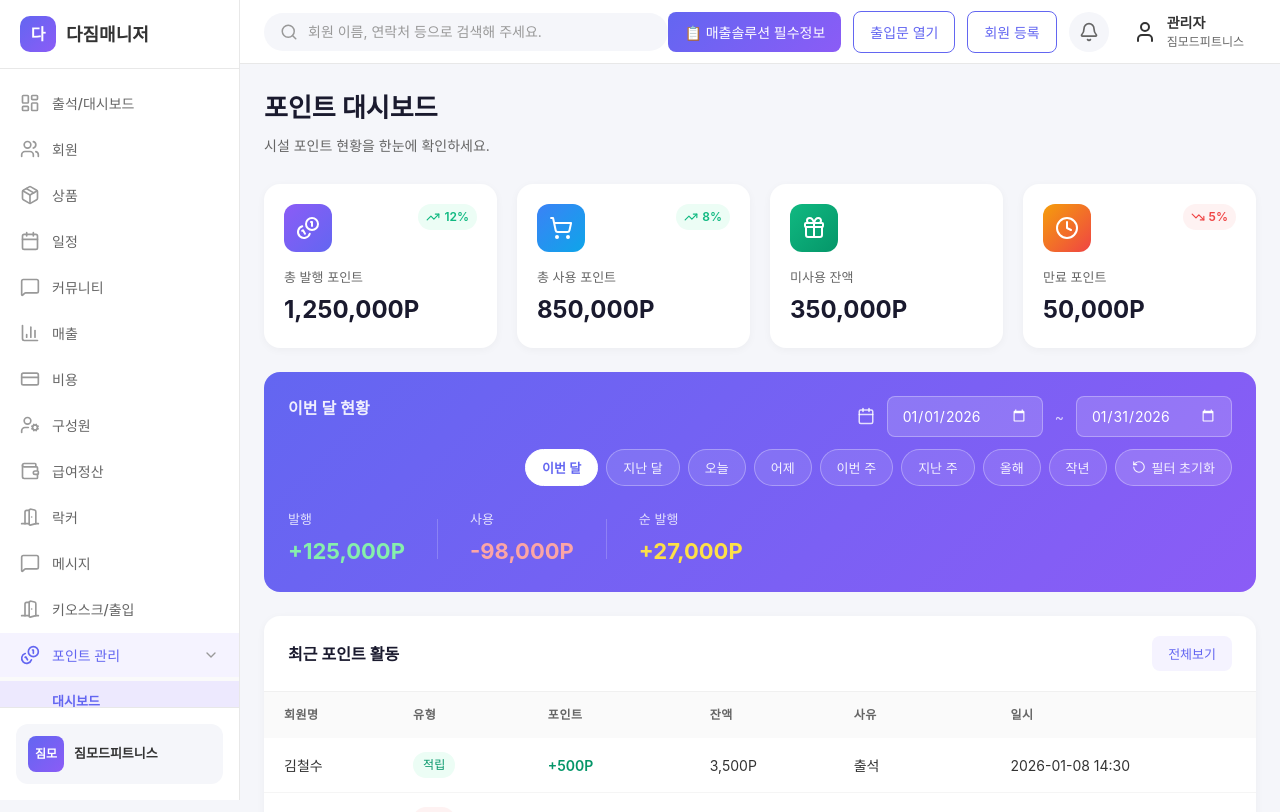
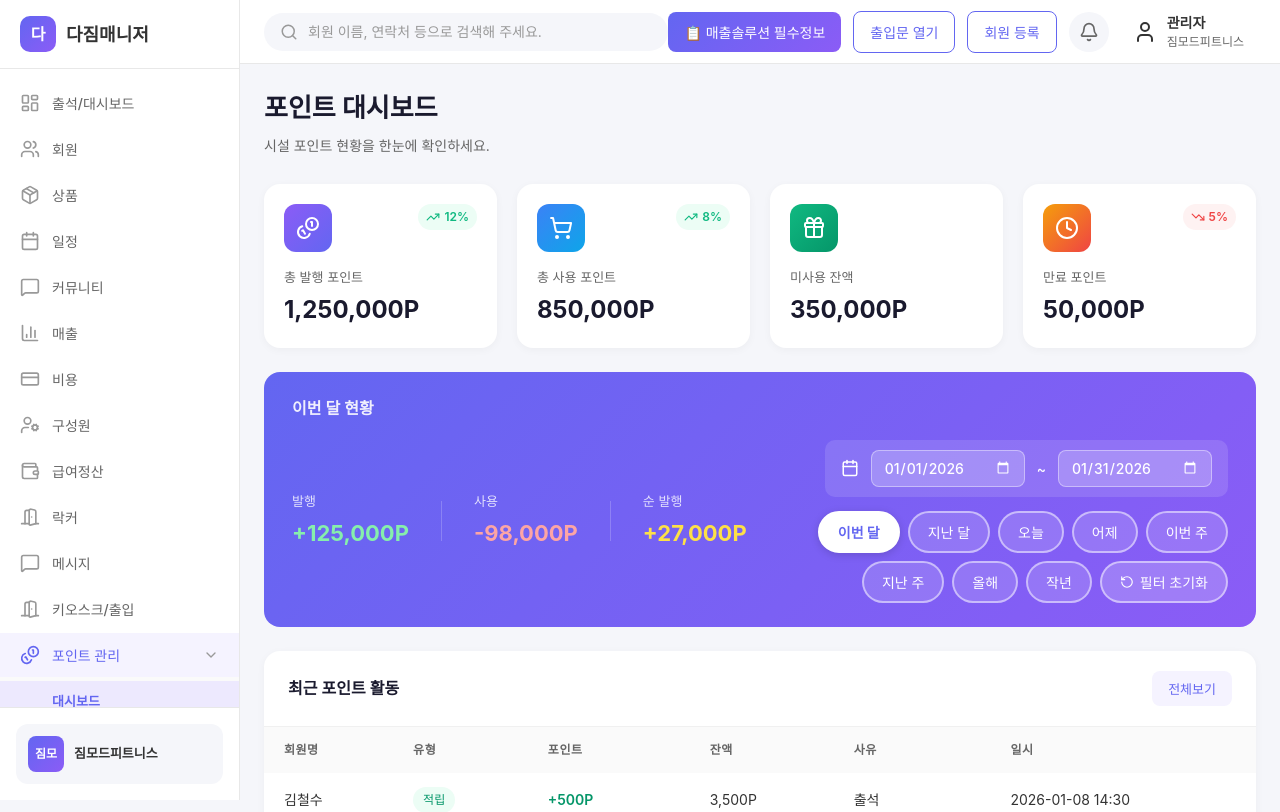
Before and after one commit to Lee-jm-code/dagym_point, a React (Vite) app: page /point/dashboard in a window 1280 px wide. Shown: the top 812 px of the page. Built offline with nearby package versions, Linux system fonts and the light colour scheme; a web font is replaced by a local one.

Commit message:
fix: 날짜 필터 레이아웃 개선 및 주간 기준 월요일~일요일로 변경
- 왼쪽에 발행/사용/순발행, 오른쪽에 날짜 필터 배치
- 필터 버튼 가시성 향상 (더 두꺼운 테두리, 더 밝은 색상)
- 이번 주/지난 주 기준을 월요일~일요일로 변경

```diff
--- a/src/pages/point/PointDashboard.css
+++ b/src/pages/point/PointDashboard.css
@@ -103,24 +103,30 @@
 .summary-card-full {
   background: linear-gradient(135deg, #6366f1 0%, #8b5cf6 100%);
   border-radius: 16px;
-  padding: 24px;
+  padding: 24px 28px;
   color: white;
   margin-bottom: 24px;
 }
 
 .summary-header {
+  margin-bottom: 20px;
+}
+
+.summary-content {
   display: flex;
   justify-content: space-between;
-  align-items: flex-start;
-  margin-bottom: 24px;
-  gap: 20px;
-  flex-wrap: wrap;
+  align-items: center;
+  gap: 40px;
 }
 
-.date-filter-inline {
+.summary-left {
+  flex-shrink: 0;
+}
+
+.summary-right {
   display: flex;
   flex-direction: column;
-  gap: 12px;
+  gap: 14px;
   align-items: flex-end;
 }
 
@@ -128,81 +134,87 @@
   display: flex;
   align-items: center;
   gap: 12px;
+  background: rgba(255, 255, 255, 0.12);
+  padding: 10px 16px;
+  border-radius: 10px;
 }
 
 .calendar-icon {
-  color: rgba(255, 255, 255, 0.8);
+  color: white;
 }
 
 .date-input {
-  padding: 10px 14px;
-  border: 1px solid rgba(255, 255, 255, 0.3);
+  padding: 8px 12px;
+  border: 1px solid rgba(255, 255, 255, 0.4);
   border-radius: 8px;
   font-size: 14px;
+  font-weight: 500;
   color: white;
-  background: rgba(255, 255, 255, 0.15);
+  background: rgba(255, 255, 255, 0.2);
   cursor: pointer;
 }
 
 .date-input:focus {
   outline: none;
-  border-color: rgba(255, 255, 255, 0.6);
-  background: rgba(255, 255, 255, 0.25);
+  border-color: white;
+  background: rgba(255, 255, 255, 0.3);
 }
 
 .date-input::-webkit-calendar-picker-indicator {
   filter: invert(1);
+  cursor: pointer;
 }
 
 .date-separator {
-  color: rgba(255, 255, 255, 0.7);
+  color: white;
   font-size: 14px;
+  font-weight: 500;
 }
 
 .filter-buttons {
   display: flex;
   flex-wrap: wrap;
   gap: 8px;
+  justify-content: flex-end;
 }
 
 .filter-btn {
-  padding: 8px 16px;
-  border: 1px solid rgba(255, 255, 255, 0.3);
-  background: rgba(255, 255, 255, 0.1);
-  border-radius: 20px;
-  font-size: 13px;
-  color: rgba(255, 255, 255, 0.9);
+  padding: 9px 18px;
+  border: 2px solid rgba(255, 255, 255, 0.5);
+  background: rgba(255, 255, 255, 0.15);
+  border-radius: 22px;
+  font-size: 14px;
+  font-weight: 500;
+  color: white;
   cursor: pointer;
   transition: all 0.2s;
   white-space: nowrap;
 }
 
 .filter-btn:hover {
-  border-color: rgba(255, 255, 255, 0.6);
-  background: rgba(255, 255, 255, 0.2);
-  color: white;
+  border-color: white;
+  background: rgba(255, 255, 255, 0.3);
 }
 
 .filter-btn.active {
   background: white;
   border-color: white;
   color: #6366f1;
-  font-weight: 600;
+  font-weight: 700;
+  box-shadow: 0 2px 8px rgba(0, 0, 0, 0.15);
 }
 
 .filter-btn.reset {
   display: flex;
   align-items: center;
   gap: 6px;
-  background: rgba(255, 255, 255, 0.15);
-  border-color: rgba(255, 255, 255, 0.3);
-  color: rgba(255, 255, 255, 0.9);
+  background: rgba(255, 255, 255, 0.2);
+  border-color: rgba(255, 255, 255, 0.5);
 }
 
 .filter-btn.reset:hover {
-  background: rgba(255, 255, 255, 0.25);
-  border-color: rgba(255, 255, 255, 0.5);
-  color: white;
+  background: rgba(255, 255, 255, 0.35);
+  border-color: white;
 }
 
 .summary-title {
@@ -382,14 +394,19 @@
     grid-template-columns: repeat(2, 1fr);
   }
 
-  .summary-header {
+  .summary-content {
     flex-direction: column;
     align-items: flex-start;
+    gap: 24px;
   }
 
-  .date-filter-inline {
+  .summary-right {
     align-items: flex-start;
     width: 100%;
+  }
+
+  .filter-buttons {
+    justify-content: flex-start;
   }
 }
 
@@ -410,6 +427,8 @@
 
   .date-range-picker {
     flex-wrap: wrap;
+    width: 100%;
+    justify-content: flex-start;
   }
 
   .filter-buttons {
@@ -417,7 +436,7 @@
   }
 
   .filter-btn {
-    padding: 6px 12px;
-    font-size: 12px;
+    padding: 7px 14px;
+    font-size: 13px;
   }
 }
--- a/src/pages/point/PointDashboard.tsx
+++ b/src/pages/point/PointDashboard.tsx
@@ -9,6 +9,10 @@ const getDateRange = (filterType: DateFilterType): { start: Date; end: Date } =>
   const now = new Date();
   const today = new Date(now.getFullYear(), now.getMonth(), now.getDate());
 
+  // 월요일 기준 요일 계산 (월=0, 화=1, ..., 일=6)
+  const dayOfWeek = today.getDay();
+  const mondayOffset = dayOfWeek === 0 ? -6 : 1 - dayOfWeek; // 일요일이면 -6, 아니면 1-요일
+
   switch (filterType) {
     case 'today':
       return { start: today, end: today };
@@ -17,15 +21,19 @@ const getDateRange = (filterType: DateFilterType): { start: Date; end: Date } =>
       yesterday.setDate(yesterday.getDate() - 1);
       return { start: yesterday, end: yesterday };
     case 'thisWeek':
-      const thisWeekStart = new Date(today);
-      thisWeekStart.setDate(today.getDate() - today.getDay());
-      return { start: thisWeekStart, end: today };
+      // 이번 주 월요일 ~ 일요일
+      const thisWeekMonday = new Date(today);
+      thisWeekMonday.setDate(today.getDate() + mondayOffset);
+      const thisWeekSunday = new Date(thisWeekMonday);
+      thisWeekSunday.setDate(thisWeekMonday.getDate() + 6);
+      return { start: thisWeekMonday, end: thisWeekSunday };
     case 'lastWeek':
-      const lastWeekEnd = new Date(today);
-      lastWeekEnd.setDate(today.getDate() - today.getDay() - 1);
-      const lastWeekStart = new Date(lastWeekEnd);
-      lastWeekStart.setDate(lastWeekEnd.getDate() - 6);
-      return { start: lastWeekStart, end: lastWeekEnd };
+      // 지난 주 월요일 ~ 일요일
+      const lastWeekMonday = new Date(today);
+      lastWeekMonday.setDate(today.getDate() + mondayOffset - 7);
+      const lastWeekSunday = new Date(lastWeekMonday);
+      lastWeekSunday.setDate(lastWeekMonday.getDate() + 6);
+      return { start: lastWeekMonday, end: lastWeekSunday };
     case 'thisMonth':
       return { start: new Date(now.getFullYear(), now.getMonth(), 1), end: new Date(now.getFullYear(), now.getMonth() + 1, 0) };
     case 'lastMonth':
@@ -176,7 +184,30 @@ const PointDashboard = () => {
       <div className="summary-card-full">
         <div className="summary-header">
           <h3 className="summary-title">이번 달 현황</h3>
-          <div className="date-filter-inline">
+        </div>
+        <div className="summary-content">
+          {/* 왼쪽: 발행, 사용, 순 발행 */}
+          <div className="summary-left">
+            <div className="summary-items">
+              <div className="summary-item">
+                <span className="summary-label">발행</span>
+                <span className="summary-value earn">+{formatNumber(stats.monthlyIssued)}P</span>
+              </div>
+              <div className="summary-divider" />
+              <div className="summary-item">
+                <span className="summary-label">사용</span>
+                <span className="summary-value use">-{formatNumber(stats.monthlyUsed)}P</span>
+              </div>
+              <div className="summary-divider" />
+              <div className="summary-item">
+                <span className="summary-label">순 발행</span>
+                <span className="summary-value net">+{formatNumber(stats.monthlyIssued - stats.monthlyUsed)}P</span>
+              </div>
+            </div>
+          </div>
+
+          {/* 오른쪽: 날짜 필터 */}
+          <div className="summary-right">
             <div className="date-range-picker">
               <Calendar size={18} className="calendar-icon" />
               <input
@@ -252,22 +283,6 @@ const PointDashboard = () => {
             </div>
           </div>
         </div>
-        <div className="summary-items">
-          <div className="summary-item">
-            <span className="summary-label">발행</span>
-            <span className="summary-value earn">+{formatNumber(stats.monthlyIssued)}P</span>
-          </div>
-          <div className="summary-divider" />
-          <div className="summary-item">
-            <span className="summary-label">사용</span>
-            <span className="summary-value use">-{formatNumber(stats.monthlyUsed)}P</span>
-          </div>
-          <div className="summary-divider" />
-          <div className="summary-item">
-            <span className="summary-label">순 발행</span>
-            <span className="summary-value net">+{formatNumber(stats.monthlyIssued - stats.monthlyUsed)}P</span>
-          </div>
-        </div>
       </div>
 
       {/* 최근 포인트 활동 */}
```
